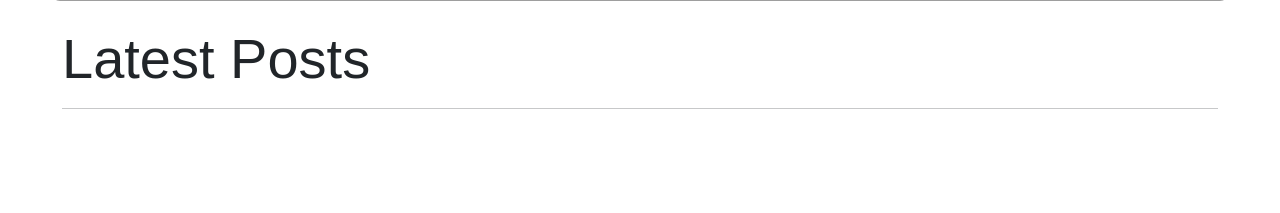
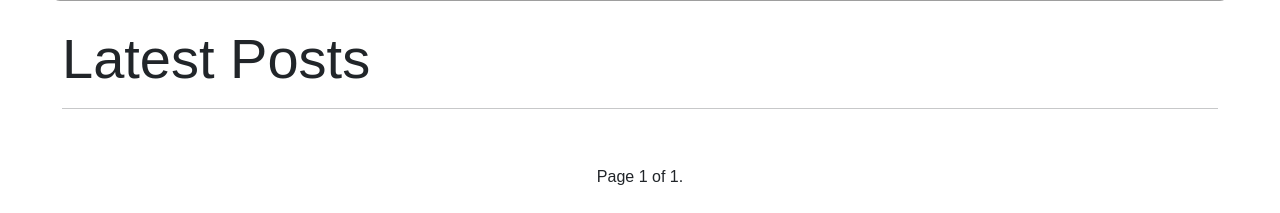
Before and after one commit to YasmineBB/ceramics-studio-platform, a Django app: page / in a window 1280 px wide. Shown: the part 605-818 px from the top of the page. Before the commit the page ends 714 px from the top, so only its background shows below. Run offline with Django 3.2, Linux system fonts and the light colour scheme; data that the repository does not hold is empty; some libraries are stand-ins or nearby versions; some web fonts are replaced; grey boxes are pictures that could not be loaded.

Commit message:
Add site pagination feature and add content to README Issues and Bugs section

```diff
--- a/templates/index.html
+++ b/templates/index.html
@@ -103,8 +103,27 @@
             <div class="row">
                 {% endif %}
                 {% endfor %}
+
             </div>
         </div>
     </div>
+    <div class="pagination justify-content-center m-4">
+        <span class="step-links">
+            {% if page_obj.has_previous %}
+            <a href="?page=1">&laquo; first</a>
+            <a href="?page={{ page_obj.previous_page_number }}">previous</a>
+            {% endif %}
+
+            <span class="current">
+                Page {{ page_obj.number }} of {{ page_obj.paginator.num_pages }}.
+            </span>
+
+            {% if page_obj.has_next %}
+            <a href="?page={{ page_obj.next_page_number }}">next</a>
+            <a href="?page={{ page_obj.paginator.num_pages }}">last &raquo;</a>
+            {% endif %}
+        </span>
+    </div>
 </div>
+
 {%endblock%}
```
Also changed, not shown: README.md.
